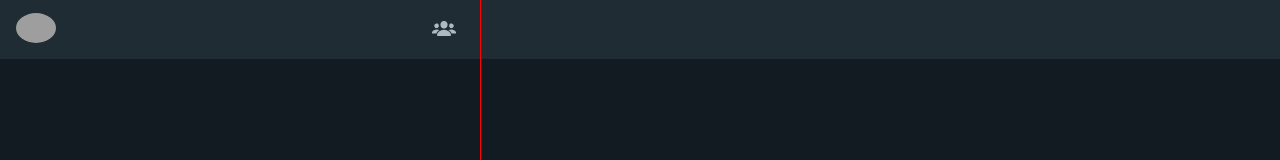
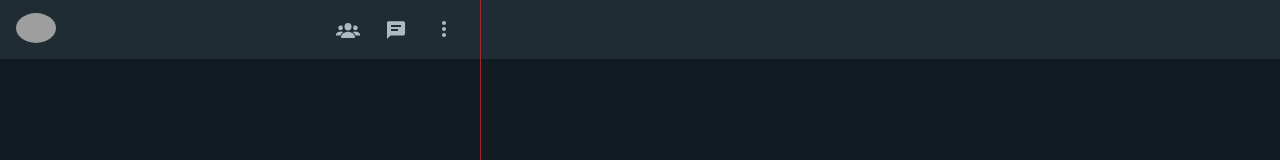
Before and after one commit to NgcoboAyanda/chatapp, a React (Create React App) app: page / in a window 1280 px wide. Shown: the top 160 px of the page. Built offline with nearby package versions, Linux system fonts and the light colour scheme; grey boxes are pictures that could not be loaded.

Commit message:
Added more styles to ChatsHeader component

```diff
--- a/src/components/ChatsHeader/ChatsHeader.css
+++ b/src/components/ChatsHeader/ChatsHeader.css
@@ -15,3 +15,11 @@
 .chats-header__buttons{
     margin-left: auto;
 }
+
+.chats-header__buttons > div {
+    display: flex;
+}
+
+.chats-header__buttons > div > *:not(:first-child){
+    margin-left: var(--space-small);
+}
--- a/src/components/ChatsHeader/ChatsHeader.tsx
+++ b/src/components/ChatsHeader/ChatsHeader.tsx
@@ -23,6 +23,20 @@ const ChatsHeader = () => {
                             }
                             onClick={ () => console.log('communities clicked')}
                         />
+                        <UIBtn
+                            label="New Chat"
+                            icon={
+                                <svg viewBox="0 0 24 24" height="24" width="24" preserveAspectRatio="xMidYMid meet" version="1.1" x="0px" y="0px" enable-background="new 0 0 24 24" ><path enable-background="new    " d="M19.005,3.175H4.674C3.642,3.175,3,3.789,3,4.821V21.02 l3.544-3.514h12.461c1.033,0,2.064-1.06,2.064-2.093V4.821C21.068,3.789,20.037,3.175,19.005,3.175z M14.016,13.044H7.041V11.1 h6.975V13.044z M17.016,9.044H7.041V7.1h9.975V9.044z"></path></svg>
+                            }
+                            onClick={()=>console.log("clicked new chat")}
+                        />
+                        <UIBtn
+                            label="Menu"
+                            icon={
+                                <svg viewBox="0 0 24 24" height="24" width="24" preserveAspectRatio="xMidYMid meet"version="1.1" x="0px" y="0px" enable-background="new 0 0 24 24"><path d="M12,7c1.104,0,2-0.896,2-2c0-1.105-0.895-2-2-2c-1.104,0-2,0.894-2,2 C10,6.105,10.895,7,12,7z M12,9c-1.104,0-2,0.894-2,2c0,1.104,0.895,2,2,2c1.104,0,2-0.896,2-2C13.999,9.895,13.104,9,12,9z M12,15 c-1.104,0-2,0.894-2,2c0,1.104,0.895,2,2,2c1.104,0,2-0.896,2-2C13.999,15.894,13.104,15,12,15z"></path></svg>
+                            }
+                            onClick={()=>console.log("clicked menu")}
+                        />
                     </div>
                 </div>
             </div>
--- a/src/components/UIBtn/UIBtn.css
+++ b/src/components/UIBtn/UIBtn.css
@@ -5,9 +5,21 @@
     width: 40px;
     border-radius: 50%;
     cursor: pointer;
+    transition: background-color 0.08s ease;
+    display: flex;
+    align-items: center;
+    justify-content: center;
 }
 
+.ui-button:active{
+    background-color: var(--ui-icon-ligher);
+}
 
+.ui-button > div {
+    display: flex;
+    align-items: center;
+    justify-content: center;
+}
 
 .ui-button > div > svg {
     fill: var(--ui-icon-light);
--- a/src/index.css
+++ b/src/index.css
@@ -21,9 +21,11 @@
 
 
   /* icon colors */
+  --ui-icon-ligher: #e1eef725;
   --ui-icon-light: #aebac1;
 
   /* margins */
+  --space-small: 8px;
   --space-mid: 16px;
 }
 
```
